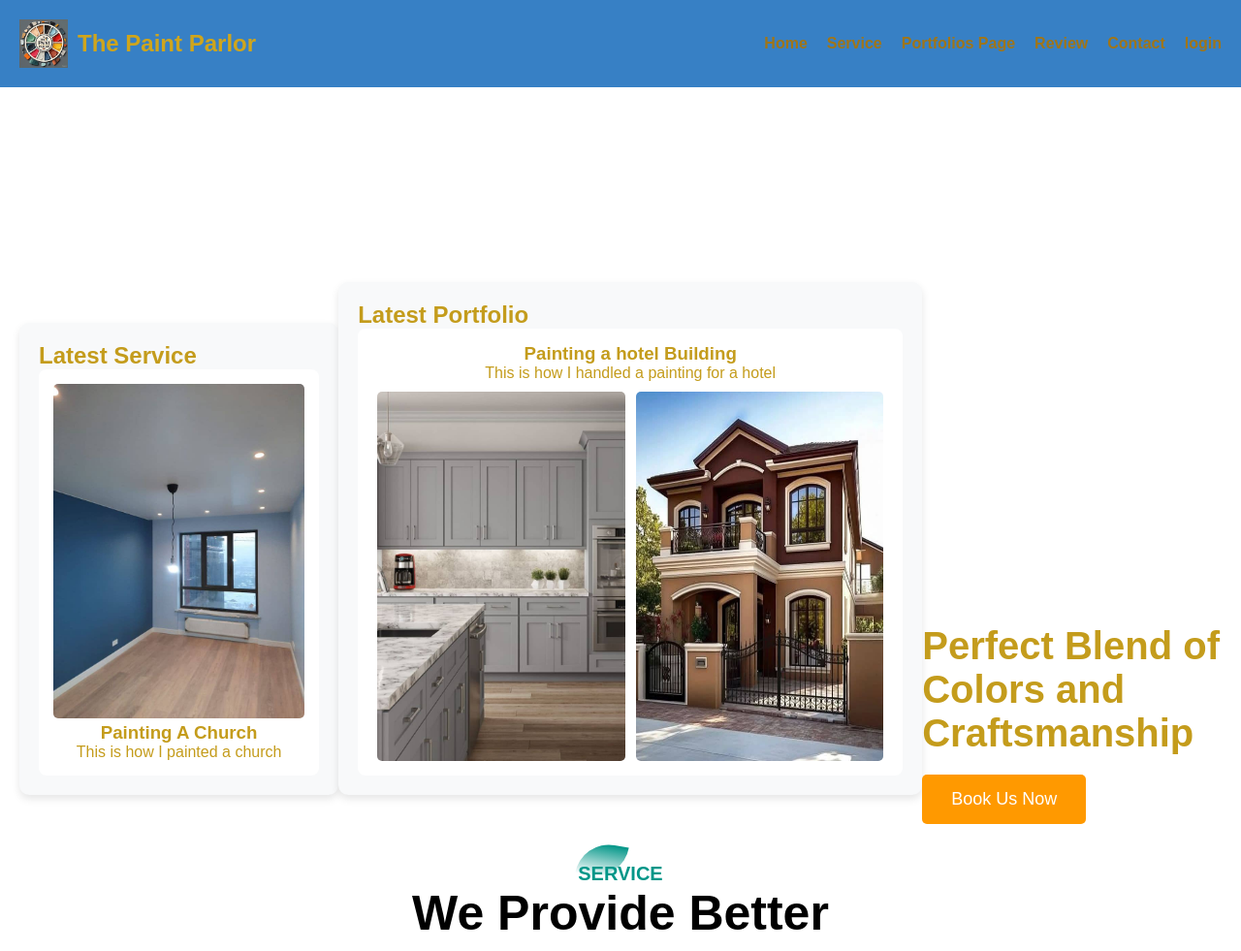
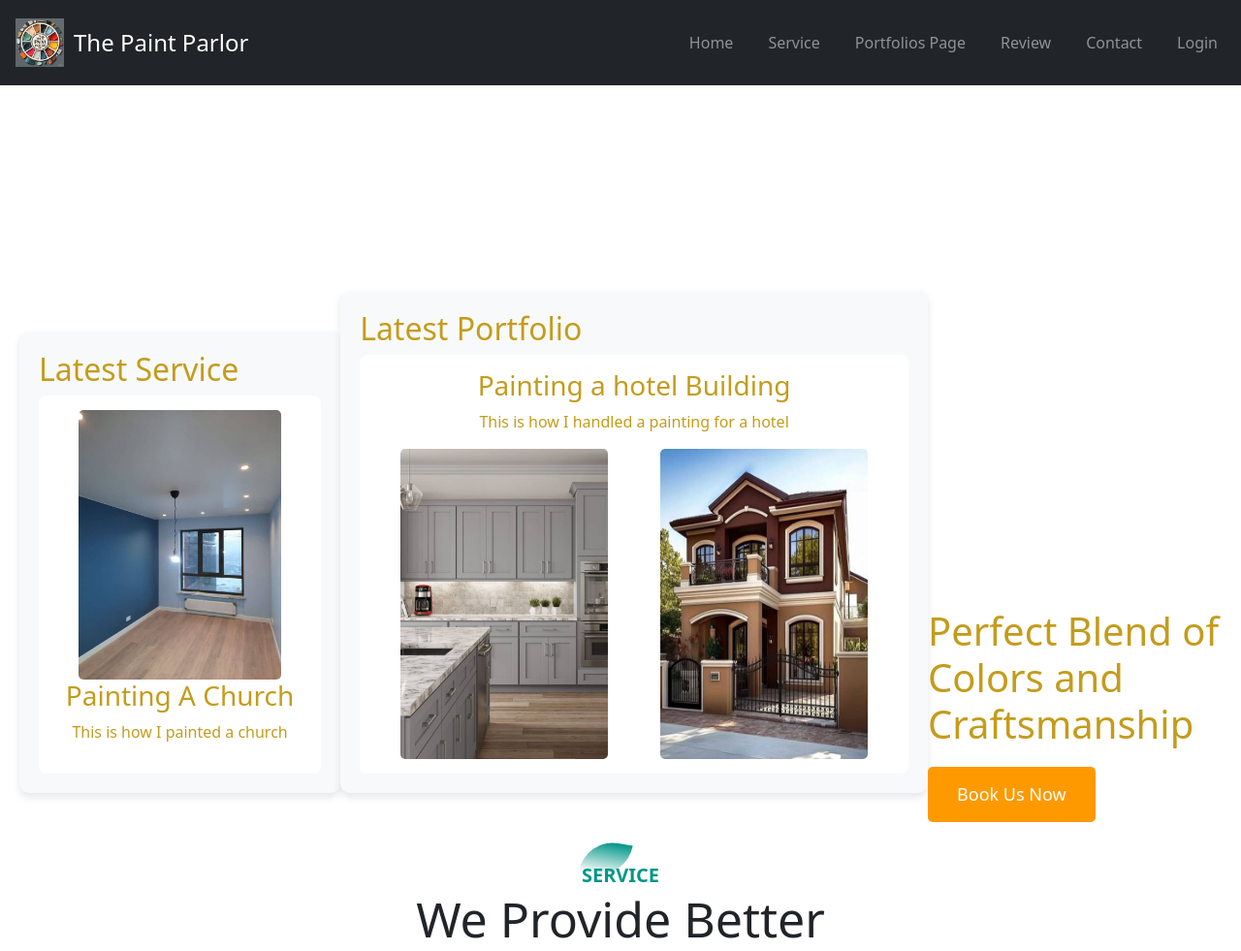
Before and after one commit to agyesam12/painting-site, a Django app: page / in a window 1280 px wide; the page is wider, and only the part inside the window is pictured. Shown: the top 981 px of that part at 97% size. Run offline with Django 5.2, Linux system fonts and the light colour scheme; data comes from the database, SQL or seed files in the repository; parts of the project's set-up code (start-up, migrations or seed data) failed here and were passed over; some libraries are stand-ins or nearby versions.

Commit message:
updated the home template file

```diff
--- a/paint/templates/home.html
+++ b/paint/templates/home.html
@@ -23,10 +23,18 @@
 }
 
 .service-card img, .portfolio-card img {
-    max-width: 100%;
+    max-width: 80%;
     height: auto;
     border-radius: 5px;
 }
+
+ .portfolio-card img {
+    max-width: 40%;
+    height: auto;
+    border-radius: 5px;
+}
+
+
 
 .portfolio-images {
     display: flex;
@@ -45,81 +53,96 @@
 }
 
     </style>
-    <link rel="stylesheet" href="https://cdnjs.cloudflare.com/ajax/libs/font-awesome/6.0.0/css/all.min.css">
-    <script src="https://ajax.googleapis.com/ajax/libs/jquery/3.7.1/jquery.min.js"></script>
+    <!-- Bootstrap CSS -->
+    <link rel="stylesheet" href="https://cdn.jsdelivr.net/npm/bootstrap@4.6.2/dist/css/bootstrap.min.css">
+    <!-- Ensure Bootstrap is linked -->
+<link href="https://cdn.jsdelivr.net/npm/bootstrap@5.3.0/dist/css/bootstrap.min.css" rel="stylesheet">
+<script src="https://cdn.jsdelivr.net/npm/bootstrap@5.3.0/dist/js/bootstrap.bundle.min.js"></script>
+
+    <!-- DataTables CSS -->
     <link rel="stylesheet" href="https://cdn.datatables.net/1.10.21/css/jquery.dataTables.min.css">
-<script src="https://code.jquery.com/jquery-3.6.0.min.js"></script>
-<script src="https://cdn.datatables.net/1.10.21/js/jquery.dataTables.min.js"></script>
-  <script src="https://ajax.googleapis.com/ajax/libs/jquery/3.5.1/jquery.min.js"></script>
-  <script src="https://maxcdn.bootstrapcdn.com/bootstrap/3.4.1/js/bootstrap.min.js"></script>
-  <script src="https://cdn.jsdelivr.net/npm/jquery@3.7.1/dist/jquery.slim.min.js"></script>
-  <script src="https://cdn.jsdelivr.net/npm/popper.js@1.16.1/dist/umd/popper.min.js"></script>
-  <script src="https://cdn.jsdelivr.net/npm/bootstrap@4.6.2/dist/js/bootstrap.bundle.min.js"></script>
-  <script scr="https://cdnjs.cloudflare.com/ajax/libs/sweetalert/2.1.2/sweetalert.min.js "></script>
-  <script src="https://cdnjs.cloudflare.com/ajax/libs/boostrap-sweetalert/1.0.1/sweetalert.css"></script>
-  <script src="https://cdnjs.cloudflare.com/ajax/libs/boostrap-sweetalert/1.0.1/sweetalert.js"></script>
-  <script scr="https://cdnjs.cloudflare.com/ajax/libs/boostrap-sweetalert/1.0.1/sweetalert.min.css"></script>
-  <link rel="stylesheet" type="text/css" href="https://cdn.datatables.net/1.10.21/css/jquery.dataTables.css">
-<link rel="stylesheet" type="text/css" href="https://cdn.datatables.net/buttons/1.6.2/css/buttons.dataTables.min.css">
-<script type="text/javascript" charset="utf8" src="https://code.jquery.com/jquery-3.5.1.js"></script>
-<script type="text/javascript" charset="utf8" src="https://cdn.datatables.net/1.10.21/js/jquery.dataTables.js"></script>
-<script type="text/javascript" charset="utf8" src="https://cdn.datatables.net/buttons/1.6.2/js/dataTables.buttons.min.js"></script>
-<script type="text/javascript" charset="utf8" src="https://cdn.datatables.net/buttons/1.6.2/js/buttons.html5.min.js"></script>
+    <link rel="stylesheet" href="https://cdn.datatables.net/buttons/2.3.6/css/buttons.dataTables.min.css">
+
+    <!-- Custom CSS -->
+    <link rel="stylesheet" href="{% static 'assets/css/style.css' %}">
+
+    <!-- SweetAlert -->
     <script src="https://cdn.jsdelivr.net/npm/sweetalert2@11"></script>
-  <script scr="https://cdnjs.cloudflare.com/ajax/libs/boostrap-sweetalert/1.0.1/sweetalert.min.css.map"></script>
-  <!-- CSS -->
-<link rel="stylesheet" href="https://cdn.datatables.net/buttons/2.3.6/css/buttons.dataTables.min.css">
-<!-- CSS -->
-<link rel="stylesheet" href="https://cdn.datatables.net/buttons/2.3.6/css/buttons.dataTables.min.css">
-<script src="https://cdn.datatables.net/buttons/2.3.6/js/dataTables.buttons.min.js"></script>
-<script src="https://cdnjs.cloudflare.com/ajax/libs/jszip/3.1.3/jszip.min.js"></script>
-<script src="https://cdnjs.cloudflare.com/ajax/libs/pdfmake/0.1.53/pdfmake.min.js"></script>
-<script src="https://cdnjs.cloudflare.com/ajax/libs/pdfmake/0.1.53/vfs_fonts.js"></script>
-<script src="https://cdn.datatables.net/buttons/2.3.6/js/buttons.html5.min.js"></script>
     <script>
       $(document).ready(function() {
-    $('#tableID').DataTable({
+          $('#dataTable').DataTable({
               dom: 'Bfrtip',
-        buttons: [
-            'copyHtml5',
-            'excelHtml5',
-            'csvHtml5',
-            'pdfHtml5'
-        ]
+              buttons: ['copy', 'csv', 'excel', 'pdf']
+          });
+
+          $('.delete-btn').click(function() {
+              Swal.fire({
+                  title: 'Are you sure?',
+                  text: 'You won\'t be able to revert this!',
+                  icon: 'warning',
+                  showCancelButton: true,
+                  confirmButtonColor: '#d33',
+                  cancelButtonColor: '#3085d6',
+                  confirmButtonText: 'Yes, delete it!'
+              }).then((result) => {
+                  if (result.isConfirmed) {
+                      Swal.fire('Deleted!', 'Your file has been deleted.', 'success');
+                  }
+              });
           });
       });
   </script>
 <script>
   var user = '{{request.user}}'
 </script>
+{% if messages %}
+    <script>
+        document.addEventListener("DOMContentLoaded", function() {
+            {% for message in messages %}
+                Swal.fire({
+                    title: "{{ message.tags|title }}!",
+                    text: "{{ message }}",
+                    icon: "{{ message.tags }}"
+                    timer: 3000,
+                });
+            {% endfor %}
+        });
+    </script>
+    {% endif %}
+
 
   </head>
   <body>
     <!---header-->
-    <header>
-      <div class="logo">
+    <header class="d-flex justify-content-between align-items-center p-3 bg-dark text-white">
+      <div class="logo d-flex align-items-center">
     <img src="{% static 'assests/paint logo.jpg' %}" alt="The Paint Parlor Logo" width="150">
-    <h1>The Paint Parlor</h1>
+    <h1 clss="ms-2">The Paint Parlor</h1>
 </div>
 
-      <nav>
-        <ul>
+<nav class="navbar navbar-expand-lg navbar-dark">
+  <button class="navbar-toggler" type="button" data-bs-toggle="collapse" data-bs-target="#navbarNav" aria-controls="navbarNav" aria-expanded="false" aria-label="Toggle navigation">
+      <span class="navbar-toggler-icon"></span>
+  </button>
+  <div class="collapse navbar-collapse" id="navbarNav">
+      <ul class="navbar-nav ms-auto">
           {% if not request.user.is_authenticated %}
-          <li><a href="#home">Home</a></li>
-          <li><a href="#services">Service</a></li>
-          <li><a href="{% url 'portfolio_lists' %}">Portfolios Page</a></li>
-          <li><a href="#review">Review</a></li>
-          <li><a href="{% url 'book_us' %}">Contact</a></li>
-          <li><a href="{% url 'signin' %}">login</a></li>
+          <li class="nav-item"><a class="nav-link" href="#home">Home</a></li>
+          <li class="nav-item"><a class="nav-link" href="#services">Service</a></li>
+          <li class="nav-item"><a class="nav-link" href="{% url 'portfolio_lists' %}">Portfolios Page</a></li>
+          <li class="nav-item"><a class="nav-link" href="#review">Review</a></li>
+          <li class="nav-item"><a class="nav-link" href="{% url 'book_us' %}">Contact</a></li>
+          <li class="nav-item"><a class="nav-link" href="{% url 'signin' %}">Login</a></li>
           {% else %}
-          <li><a href="{% url 'admin_dashboard' %}">Admin Dashboard</a></li>
-          <li><a href="{% url 'create_service' %}">Add Service</a></li>
-          <li><a href="{% url 'update_password' %}">Update Your Password</a></li>
-          <li><a href="{% url 'booking_requests' %}">Booking Requests</a></li>
-          <li><a href="#contact">Contact</a></li>
-          <li><a href="{% url 'signout' %}">logout</a></li>
+          <li class="nav-item"><a class="nav-link" href="{% url 'admin_dashboard' %}">Admin Dashboard</a></li>
+          <li class="nav-item"><a class="nav-link" href="{% url 'create_service' %}">Add Service</a></li>
+          <li class="nav-item"><a class="nav-link" href="{% url 'update_password' %}">Update Your Password</a></li>
+          <li class="nav-item"><a class="nav-link" href="{% url 'booking_requests' %}">Booking Requests</a></li>
+          <li class="nav-item"><a class="nav-link" href="#contact">Contact</a></li>
+          <li class="nav-item"><a class="nav-link" href="{% url 'signout' %}">Logout</a></li>
           {% endif %}
       </ul>
+  </div>
 </nav>
     </header>
 
```
Lines whose indentation alone changed are shown as unchanged.
